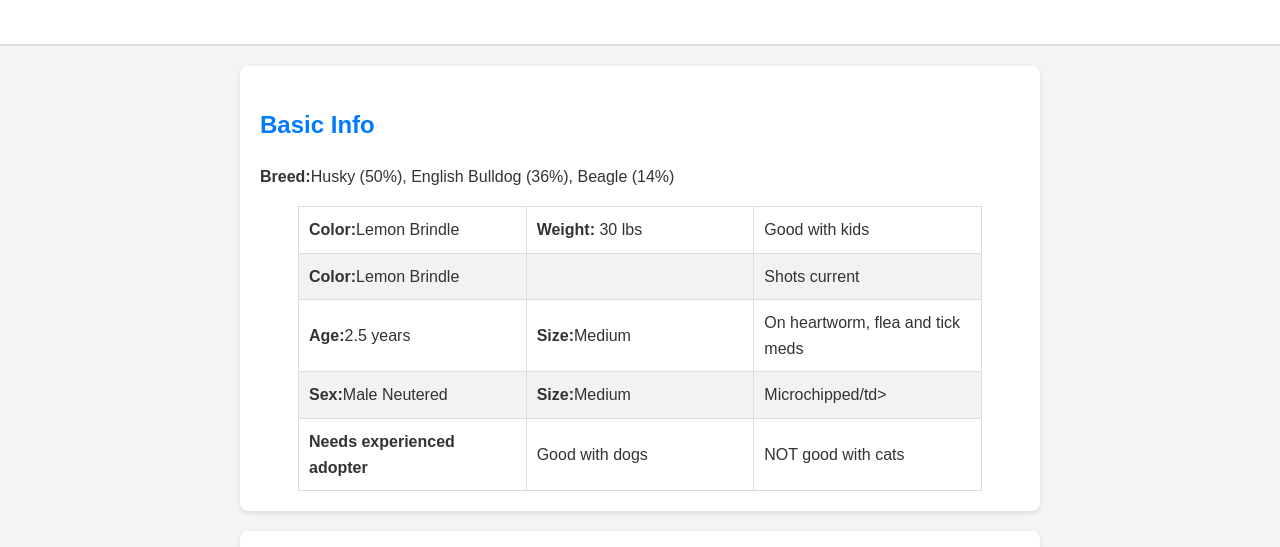
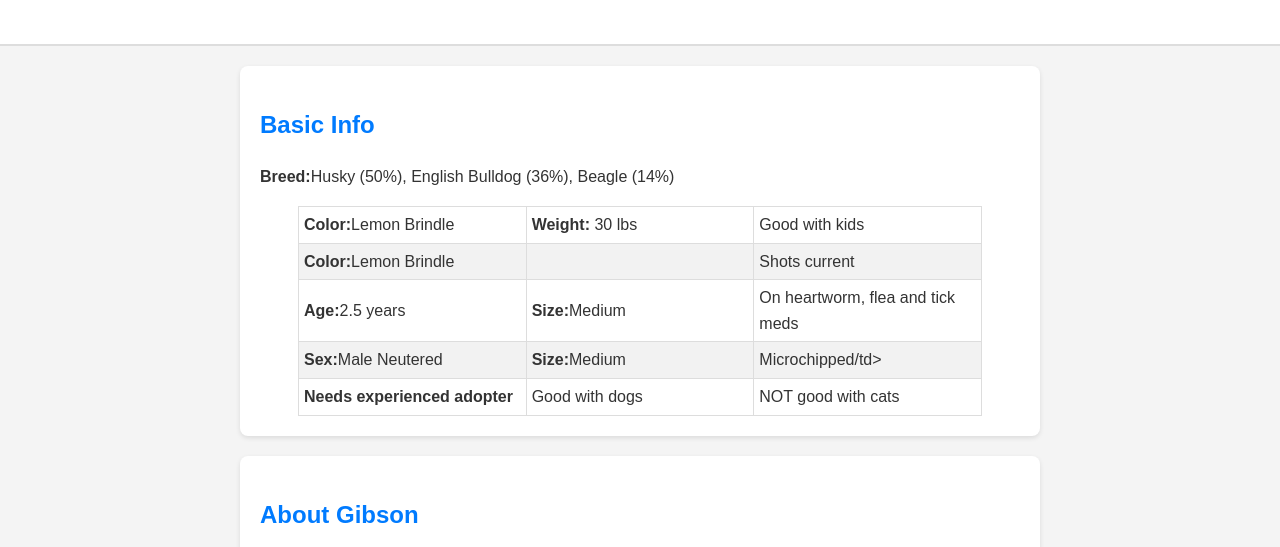
Before and after one commit to meganhub/Gibson, a plain HTML site: page index.html in a window 1280 px wide. Shown: the part 253-800 px from the top of the page. Drawn offline with Linux system fonts and the light colour scheme.

Commit message:
Update style.css

```diff
--- a/style.css
+++ b/style.css
@@ -76,7 +76,7 @@ table {
 }
 
 td {
-    padding: 10px;
+    padding: 5px;
     border: 1px solid #ddd;
     text-align: left; /* This left-aligns the text within each cell */
 }
```
